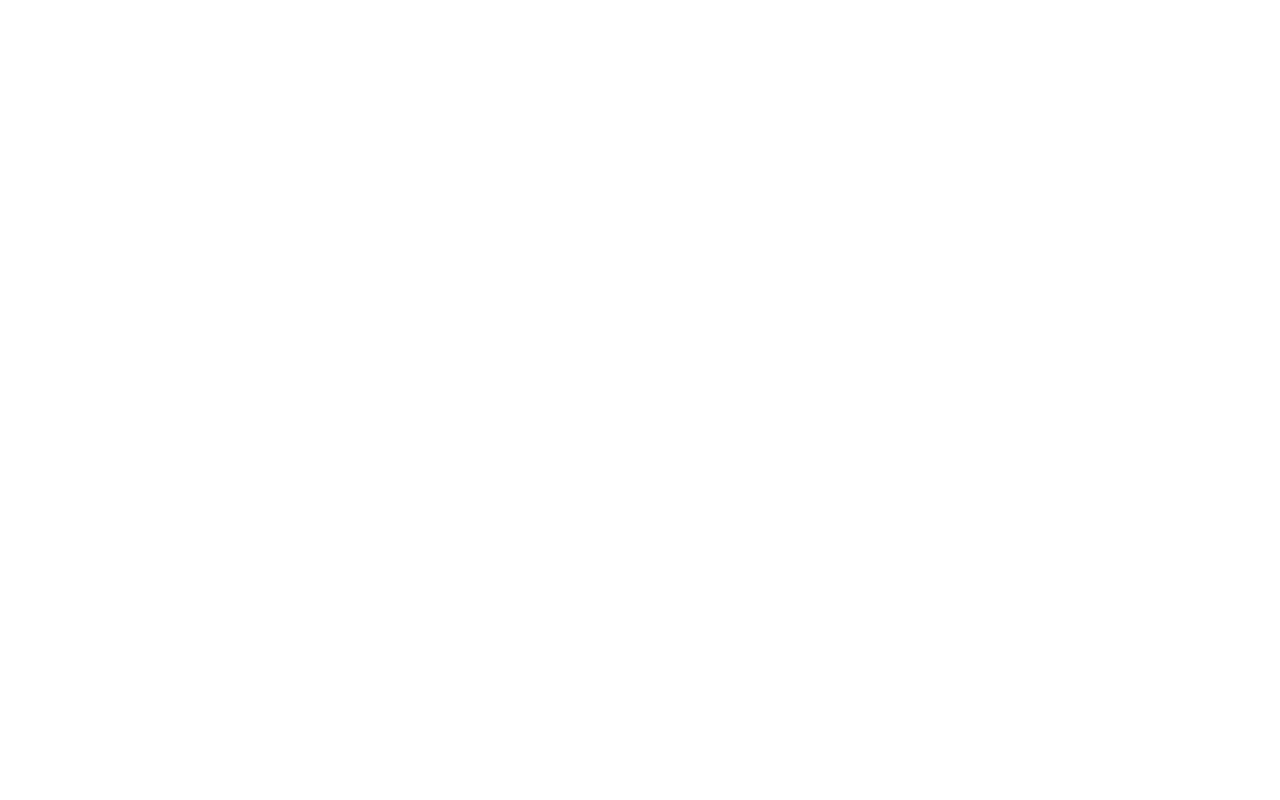
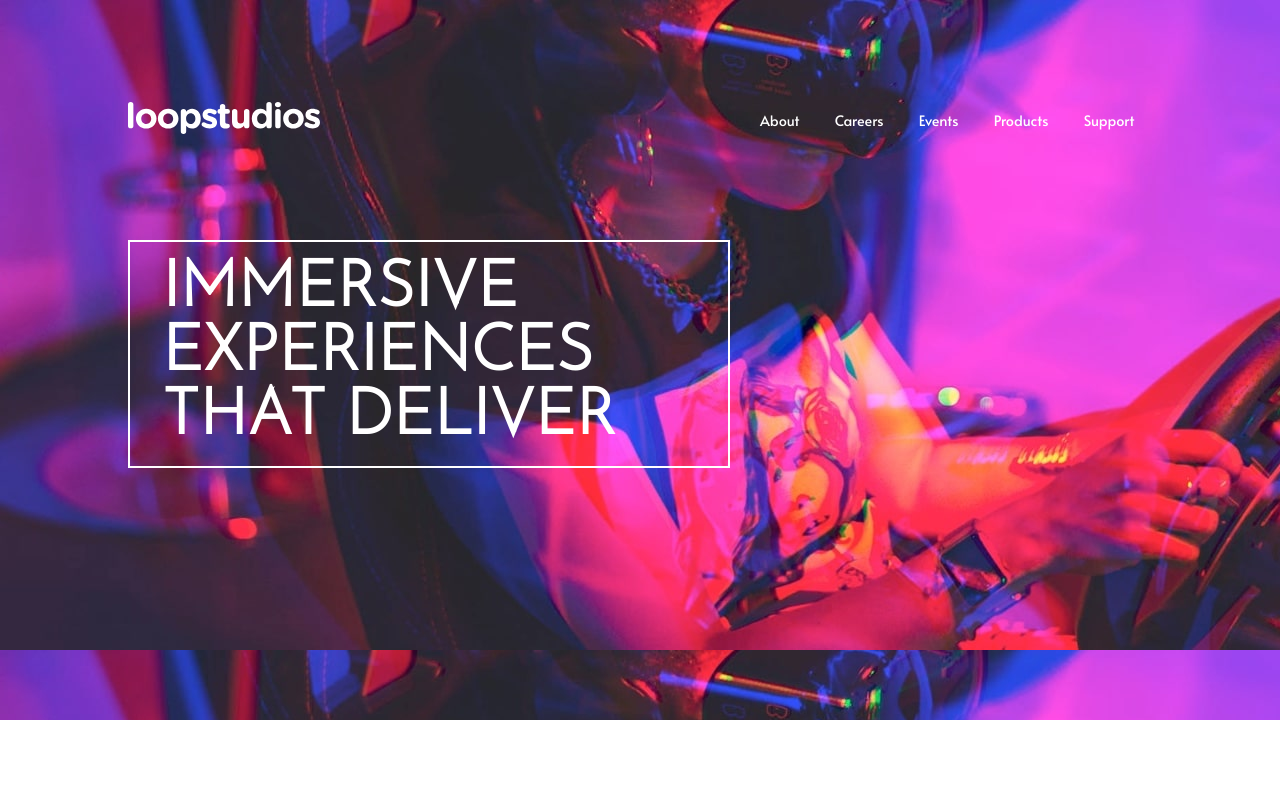
Before and after one commit to JRicardoMatos/loopstudios-landing-page, a plain HTML site: page index.html in a window 1280 px wide. Shown: the top 800 px of the page. Drawn offline with Linux system fonts and the light colour scheme.

Commit message:
Update style.css

```diff
--- a/style.css
+++ b/style.css
@@ -7,7 +7,7 @@
 .intro{
     width:100vw;
     height:90vh;
-    background:url('./images/desktop/image-hero.jpg');
+    background:url('./desktop-hero.jpg');
 }
 
 body{
```
